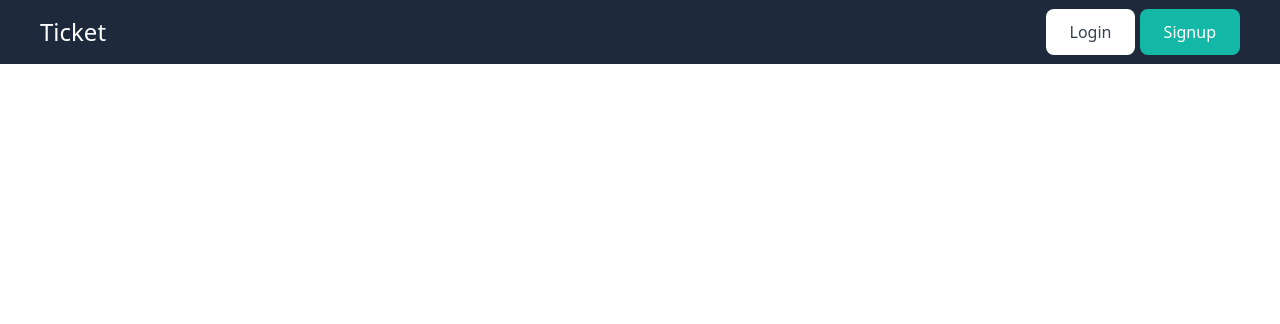
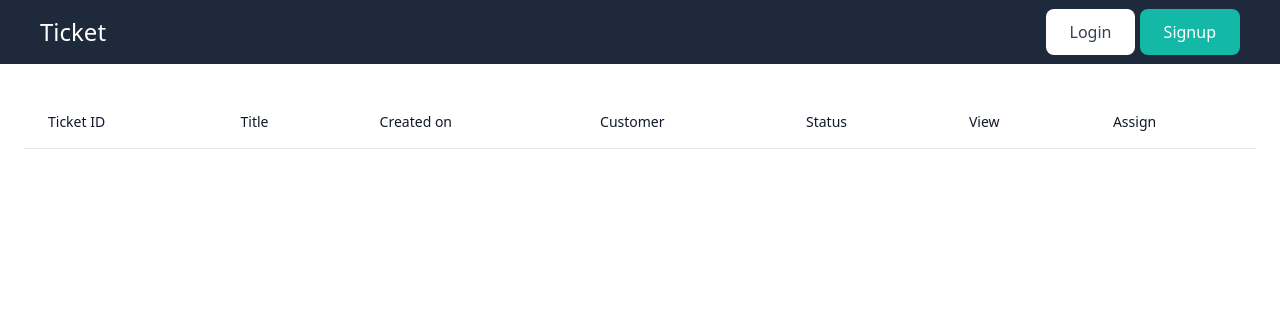
Before and after one commit to zablon-oigo/ticket-management-system, a Django app: template templates/ticket/engineer_active_tickets.html in a window 1280 px wide. Shown: the top 324 px of the page. Run offline with Django 3.2, Linux system fonts and the light colour scheme; the template is opened without the code that fills it, so the values that code supplies are empty; some libraries are stand-ins or nearby versions.

Commit message:
Adding a reference table

```diff
--- a/templates/ticket/engineer_active_tickets.html
+++ b/templates/ticket/engineer_active_tickets.html
@@ -1,6 +1,30 @@
 {% extends 'base.html' %}
 
 {% block content %}
+<div class="container mx-auto p-6">
+    <div class="flex flex-col">
+        <div class="overflow-x-auto sm:-mx-6 lg:-mx-8">
+            <div class="py-2 inline-block min-w-full sm:px-6 lg:px-8">
+                <div class="overflow-hidden">
+                    <table class="min-w-full">
+                        <thead class="border-b">
+                            <tr>
+                                <th scope="col" class="text-sm font-medium text-gray-900 px-6 py-4 text-left">Ticket ID</th>
+                                <th scope="col" class="text-sm font-medium text-gray-900 px-6 py-4 text-left">Title</th>
+                                <th scope="col" class="text-sm font-medium text-gray-900 px-6 py-4 text-left">Created on</th>
+                                <th scope="col" class="text-sm font-medium text-gray-900 px-6 py-4 text-left">Customer</th>
+                                <th scope="col" class="text-sm font-medium text-gray-900 px-6 py-4 text-left">Status</th>
+                                <th scope="col" class="text-sm font-medium text-gray-900 px-6 py-4 text-left">View</th>
+                                <th scope="col" class="text-sm font-medium text-gray-900 px-6 py-4 text-left">Assign</th>
 
+                            </tr>
+                        </thead>
+
+                    </table>
+                </div>
+            </div>
+        </div>
+    </div>
+  </div>
 
 {% endblock %}
```
